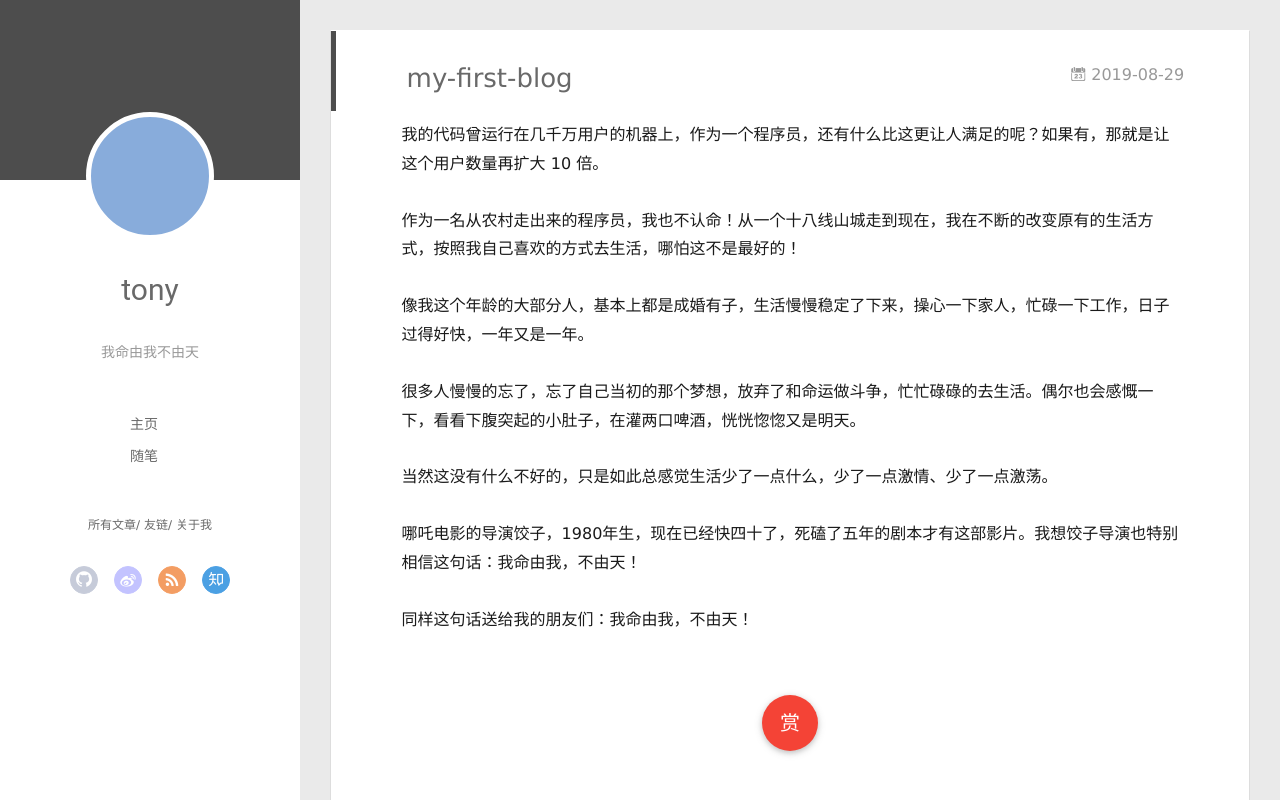
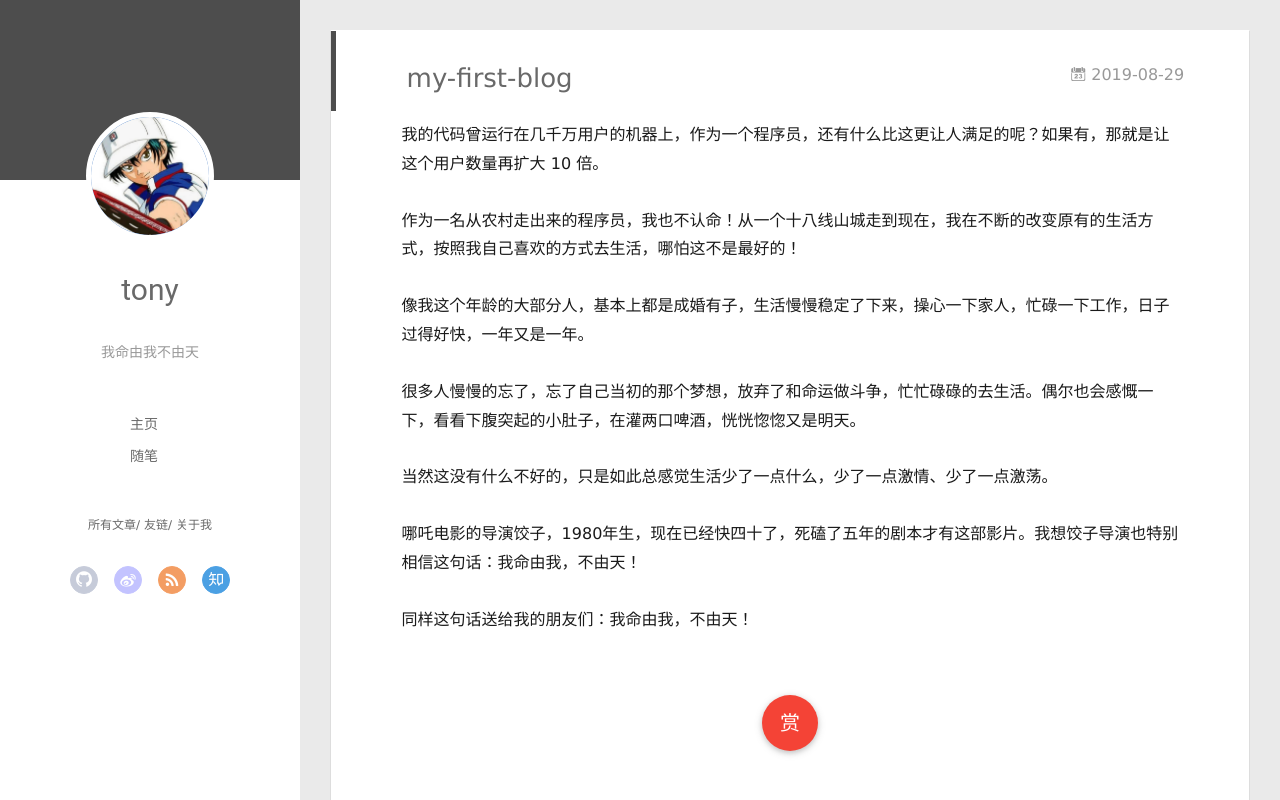
Before and after one commit to lgwtonylgw/ityouknow.github.io, a plain HTML site: page 2019/08/29/my-first-blog/index.html in a window 1280 px wide. Drawn offline with Linux system fonts and the light colour scheme; no server answers.

Commit message:
Site updated: 2019-08-29 21:35:04

```diff
--- a/2019/08/29/my-first-blog/index.html
+++ b/2019/08/29/my-first-blog/index.html
@@ -48,7 +48,7 @@
 <div class="intrude-less">
 	<header id="header" class="inner">
 		<a href="/" class="profilepic">
-			<img src="" class="js-avatar">
+			<img src="/favicon.png" class="js-avatar">
 		</a>
 		<hgroup>
 		  <h1 class="header-author"><a href="/">tony</a></h1>
```
Also changed, not shown: index.html (+1 -1 lines), favicon.png (added).
